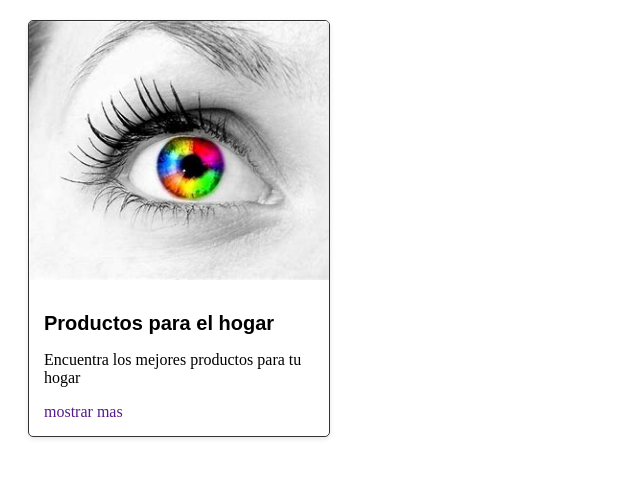
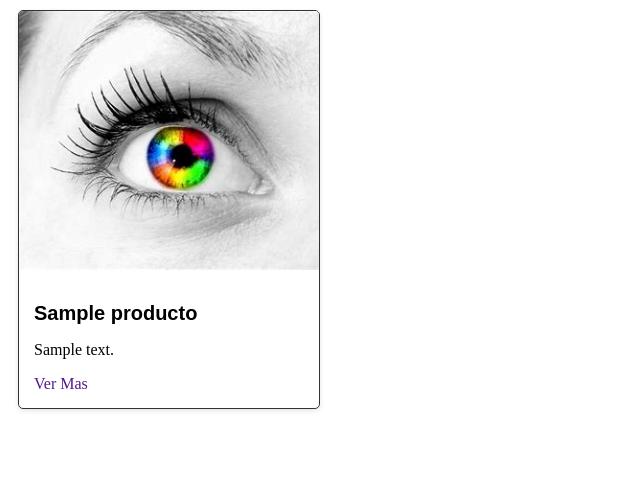
Before and after one commit to Droides1826/pproyecto, a Flask app: page / in a window 1280 px wide. Shown: the part 46-524 px from the top of the page, without its empty margins (0-640 px from the left). Run offline with Flask 3, Linux system fonts and the light colour scheme; tables that the repository leaves empty or names only in its code hold one stand-in row (values such as "Sample post").

Commit message:
se arreglo la posicion de la carta

```diff
--- a/app.py
+++ b/app.py
@@ -14,7 +14,15 @@ conexion.init_app(app)
 
 @app.route('/')
 def index():
-    return render_template('index.html')
+    MySQL = conexion.connection.cursor()
+    MySQL.execute('SELECT p.id_producto, p.nombre, p.descripcion FROM productos p')
+    data = MySQL.fetchall()
+    columnas = [desc[0] for desc in MySQL.description]
+    productos = []
+    for row in data:
+        producto = dict(zip(columnas, row))
+        productos.append(producto)
+    return render_template('index.html', data=productos)
 
 @app.route('/productos_por_categoria/<int:id_categoria>', methods=['GET'])
 def productos_por_categoria(id_categoria):
--- a/static/css/index.css
+++ b/static/css/index.css
@@ -39,6 +39,8 @@
     overflow: hidden;
     margin: 20px;
     max-width: 300px;
+    flex: 1 0 21%; /* Adjust the percentage to control the number of items per row */
+    margin: 10px;
 }
 
 .imagen{
@@ -53,3 +55,7 @@
     font-family: Arial, Helvetica, sans-serif;
 
 }
+.producto-container {
+    display: flex;
+    flex-wrap: wrap;
+}
--- a/template/index.html
+++ b/template/index.html
@@ -15,12 +15,17 @@
         <a class="Hogar" href="">Hogar</a>
     </nav>
 
-    <div class="hogar">
-    <img class="imagen"  src="{{ url_for('static', filename='img/fondo.jpg') }}" alt="">
-    <div class="card-hogar">
-        <h1 class="title1">Productos para el hogar</h1>
-        <p>Encuentra los mejores productos para tu hogar</p>
-        <a href="">mostrar mas</a>
+    <div class="producto-container">
+        {% for producto in data %}
+        <div class="hogar">
+            <img class="imagen" src="{{ url_for('static', filename='img/fondo.jpg') }}" alt="">
+            <div class="card-hogar">
+                <h1 class="title1">{{ producto.nombre }}</h1>
+                <p>{{ producto.descripcion }}</p>
+                <a href="">Ver Mas</a>
+            </div>
+        </div>
+        {% endfor %}
     </div>
 </body>
 </html>
```
Also changed, not shown: routes/productos.py (+3 -9 lines).
